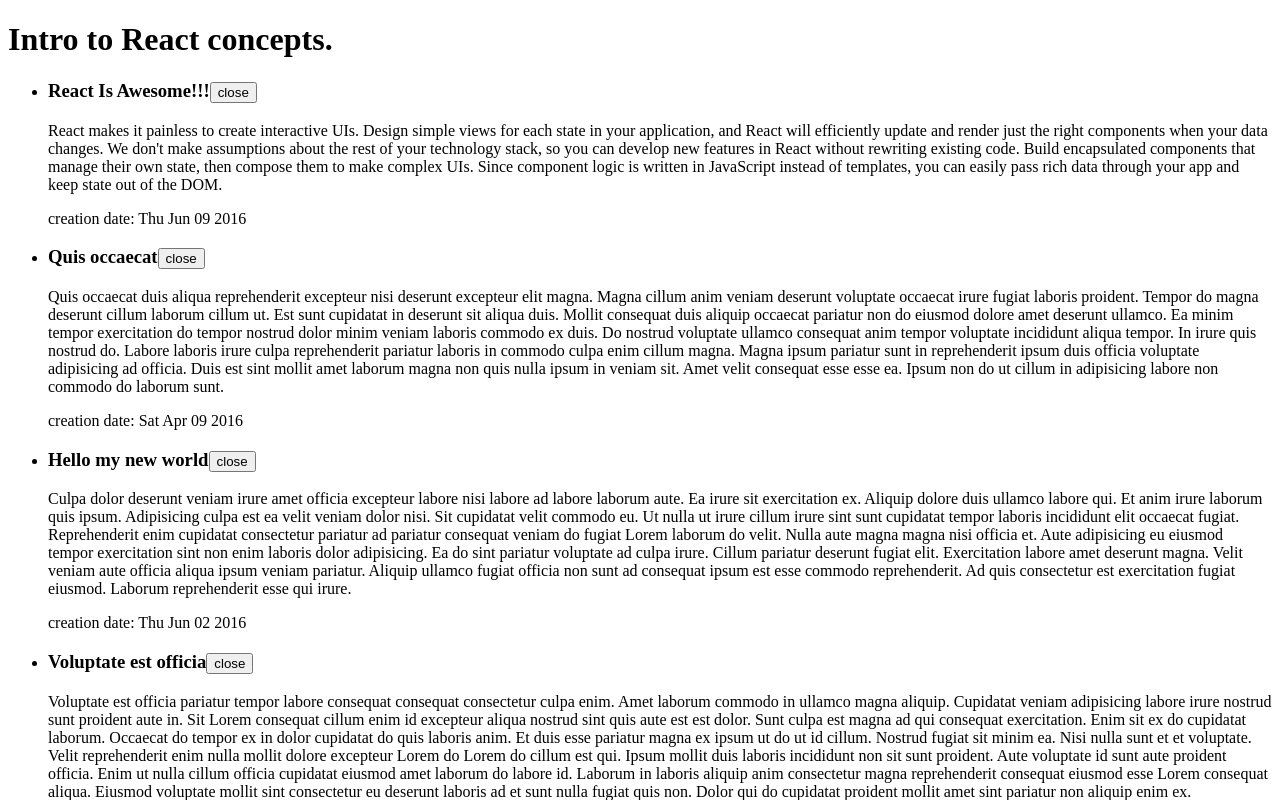
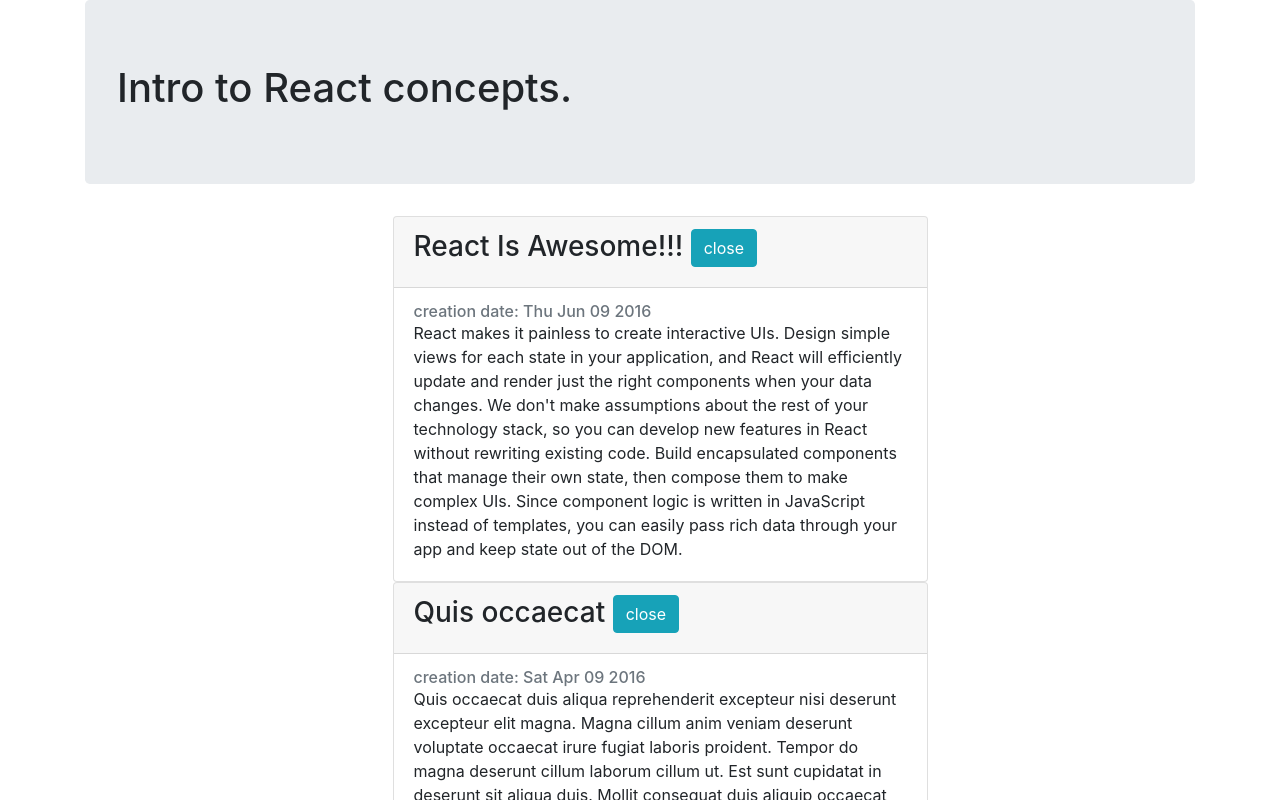
Before and after one commit to BadAllOff/react-essentials, a React (Create React App) app: page / in a window 1280 px wide. Shown: the top 800 px of the page. Built offline with nearby package versions, Linux system fonts and the light colour scheme; the HTML template or start-up script is replaced by a standard one.

Commit message:
Designing components, working with CSS

```diff
--- a/package.json
+++ b/package.json
@@ -3,6 +3,7 @@
   "version": "0.1.0",
   "private": true,
   "dependencies": {
+    "bootstrap": "^4.1.1",
     "react": "^16.4.1",
     "react-dom": "^16.4.1",
     "react-scripts": "1.1.4"
--- a/src/components/App.js
+++ b/src/components/App.js
@@ -2,13 +2,16 @@
 // import Article from './Article'
 import ArticleList from './ArticleList'
 import articles from '../fixtures'
+import 'bootstrap/dist/css/bootstrap.css'
 
 function App() {
   return (
-    <div>
-      <h1 className="App-header">
-        Intro to React concepts.
-      </h1>
+    <div className='container'>
+      <div className='jumbotron'>
+        <h1 className="">
+          Intro to React concepts.
+        </h1>
+      </div>
       <ArticleList articles={articles}/>
     </div>
   );
--- a/src/components/Article.js
+++ b/src/components/Article.js
@@ -7,18 +7,25 @@
 
   render() {
     const {article} = this.props
-    const body = this.state.isOpen && <p className="app-title">{article.text}</p>
+    const body = this.state.isOpen && <p className="card-text">{article.text}</p>
     return (
-      <div className="app">
+      <div className="card mx-auto" style={{width:'50%'}}>
+        <div className='card-header'>
           <h3>
             {article.title}
+            &nbsp;
             {/* handleClick.bind.this - DON"T do that */}
-          <button onClick={this.handleClick}>
+            <button onClick={this.handleClick} className='btn btn-info btn-xs'>
               {this.state.isOpen ? 'close' : 'open'}
             </button>
           </h3>
+        </div>
+        <div className='card-body'>
+          <h6 className='card-subtitle text-muted'>
+            creation date: {(new Date(article.date)).toDateString()}
+          </h6>
           {body}
-        creation date: {(new Date(article.date)).toDateString()}
+        </div>
       </div>
     );
   }
--- a/src/components/ArticleList.js
+++ b/src/components/ArticleList/index.js
@@ -1,10 +1,13 @@
 import React from 'react';
-import Article from "./Article";
+import Article from "../Article";
+import './style.css'
 
 export default function ArticleList({ articles }) {
   const articleElements = articles.map(article =>
     // key will be local
-    <li key={article.id}><Article article={article}/></li>
+    <li key={article.id} className='article-list__list__li'>
+      <Article article={article}/>
+    </li>
   )
   return(
     <ul>
--- /dev/null
+++ b/src/components/ArticleList/style.css
@@ -0,0 +1,3 @@
+.article-list__list__li {
+    list-style: none;
+}
```
Also changed, not shown: 2 other files (tests, documents, lock files or other folders). Lines whose indentation alone changed are shown as unchanged.
